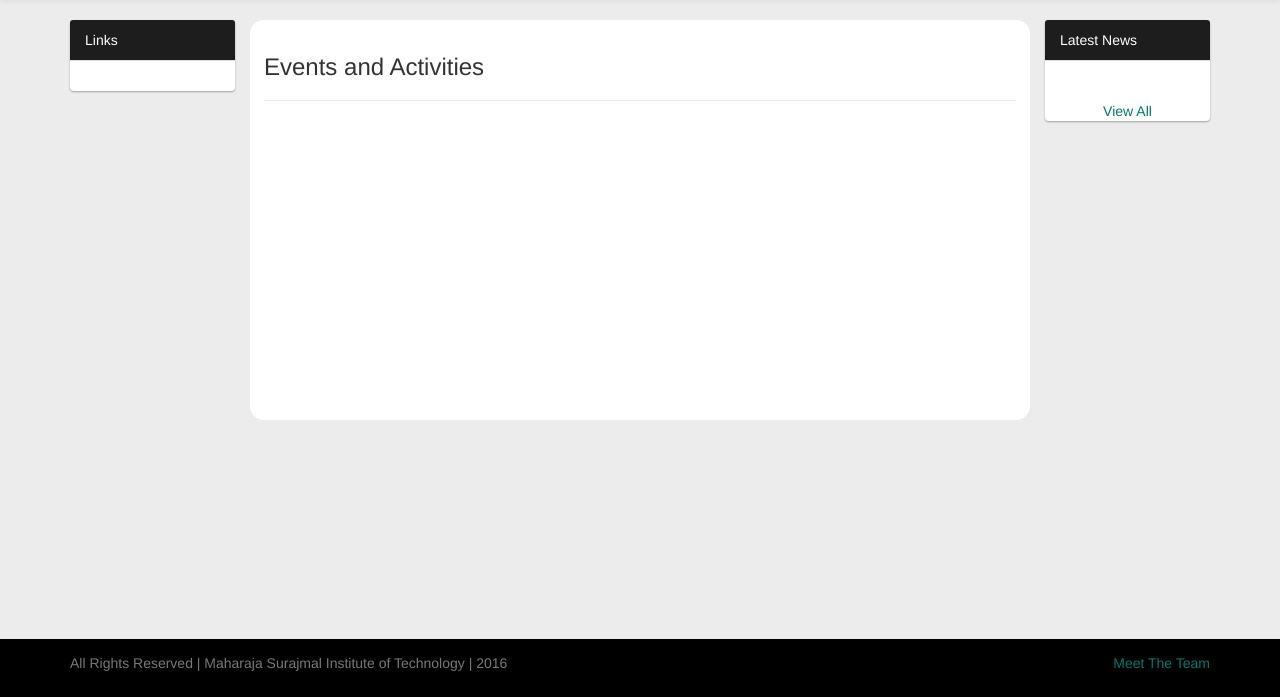
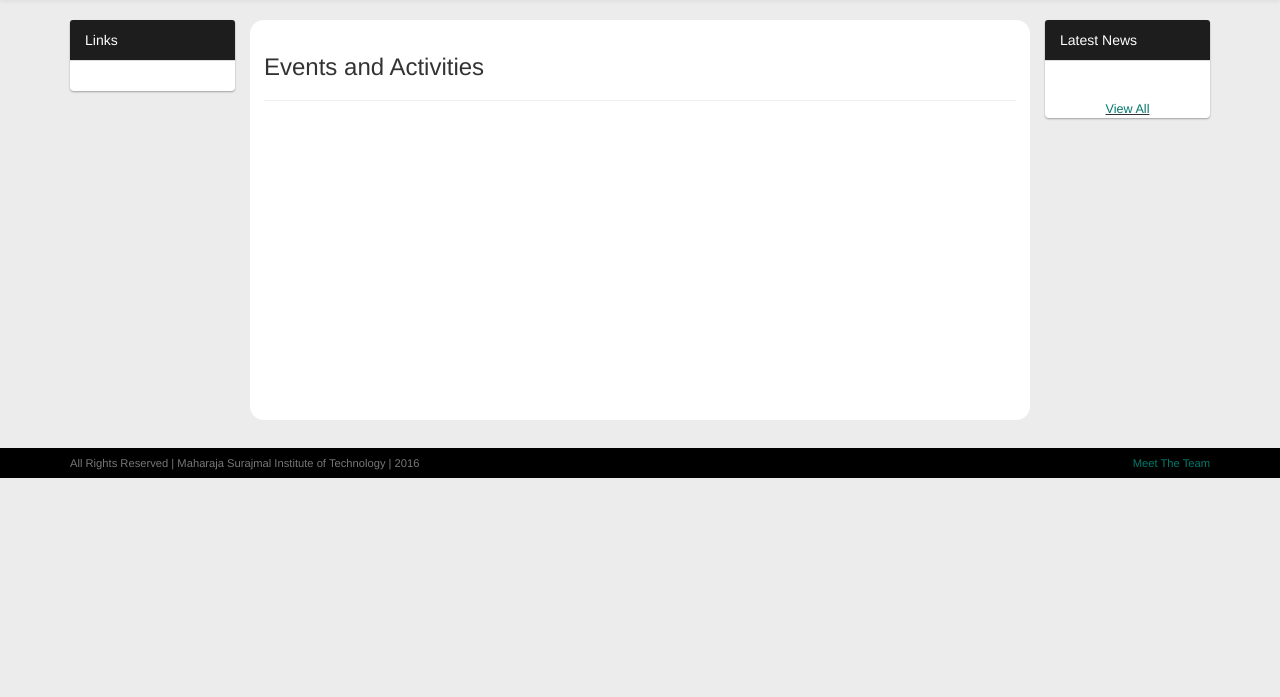
Before and after one commit to msitjp/MSIT.in, a Django app: page /events in a window 1280 px wide. Shown: the part 103-800 px from the top of the page. Run offline with Django 3.2, Linux system fonts and the light colour scheme; data that the repository does not hold is empty; some libraries are stand-ins or nearby versions.

Commit message:
Minor Fixes ❤

```diff
--- a/static/css/index.css
+++ b/static/css/index.css
@@ -1,4 +1,12 @@
+.footer {
+    padding-top: 7px !important;
+    padding-bottom: 7px !important;
+}
 
+.footer > div > p {
+	margin-bottom: 0px;
+	font-size: 0.8em;
+}
 /*Random Styles*/
 
 .jssorb05{position:absolute}.jssorb05 div,.jssorb05 div:hover,.jssorb05 .av{position:absolute;width:16px;height:16px;background:url('img/b05.png') no-repeat;overflow:hidden;cursor:pointer}.jssorb05 div{background-position:-7px -7px}.jssorb05 div:hover,.jssorb05 .av:hover{background-position:-37px -7px}.jssorb05 .av{background-position:-67px -7px}.jssorb05 .dn,.jssorb05 .dn:hover{background-position:-97px -7px}.jssora12l,.jssora12r{display:block;position:absolute;width:30px;height:46px;cursor:pointer;background:url('img/a12.png') no-repeat;overflow:hidden}.jssora12l{background-position:-16px -37px}.jssora12r{background-position:-75px -37px}.jssora12l:hover{background-position:-136px -37px}.jssora12r:hover{background-position:-195px -37px}.jssora12l.jssora12ldn{background-position:-256px -37px}.jssora12r.jssora12rdn{background-position:-315px -37px}
--- a/web/templates/base.html
+++ b/web/templates/base.html
@@ -23,7 +23,7 @@
             {% block main_body %}{% endblock %}
             {% block right_nav %}{% endblock %}
         {% endblock %}
-        <footer class="footer" style="background:#000; padding: 1em; position:fixed; bottom:0;left:0;min-width:calc(100%);">
+        <footer class="footer" style="background:#000; padding: 1em; margin-top: 2em;">
           <div class="container">
             <p class="text-muted">All Rights Reserved | Maharaja Surajmal Institute of Technology | 2016 <span style="float:right;"><a type="button" class="" data-toggle="modal" data-target="#myModal">Meet The Team</a></span></p>
           </div>
--- a/web/templates/events.html
+++ b/web/templates/events.html
@@ -9,7 +9,7 @@
                 <ul>
                     {% for i in events %}
                     <li>
-                        {{i.description|safe}}
+                        {{i.description|safe}} - on {{i.date}}
                     </li>
                     {% endfor %}
                 </ul>
--- a/web/templates/navbar.html
+++ b/web/templates/navbar.html
@@ -27,7 +27,7 @@
         <div class="container">
             <div class="col-md-10">
                 <div class="col-md-2">
-                    <center><a href="index.html"><img class="img-responsive" style="margin-top:0.5em; margin-bottom:0.5em;" src="{% static 'img/msit.png' %}" height="75" width="80" alt="Maharaja Surajmal Institute of Technology" title="Maharaja Surajmal Institute of Technology"></a></center>
+                    <center><a href="/"><img class="img-responsive" style="margin-top:0.5em; margin-bottom:0.5em;" src="{% static 'img/msit.png' %}" height="75" width="80" alt="Maharaja Surajmal Institute of Technology" title="Maharaja Surajmal Institute of Technology"></a></center>
                 </div>
                 <div class="col-md-10">
                     <div class="row"><center><h3>Maharaja Surajmal Institute of Technology</h3></center></div>
--- a/web/templates/right_menu.html
+++ b/web/templates/right_menu.html
@@ -14,7 +14,7 @@
                                 <a href="{{ item.link }}">{{ item.title }}</a>
                                 {% if item.additional_link %}
                                     <br />
-                                    <strong><a href="{{ item.additional_link }}">{{item.additional_title}}</a></strong>
+                                    <a href="{{ item.additional_link }}">{{item.additional_title}}</a>
                                 {% endif %}
                             </p>
                         </li>
@@ -22,6 +22,6 @@
 				</ul>
 			</div>
 		</div>
-		<p style="width:100%; text-align:center;"><a href='{% url "latest_news" %}'>View All</a></p>
+		<p style="width:100%; text-align:center; font-size: 0.9em; text-decoration: underline;"><a href='{% url "latest_news" %}'>View All</a></p>
 	</div>
 </div>
```
Also changed, not shown: static/css/index.min.css.
